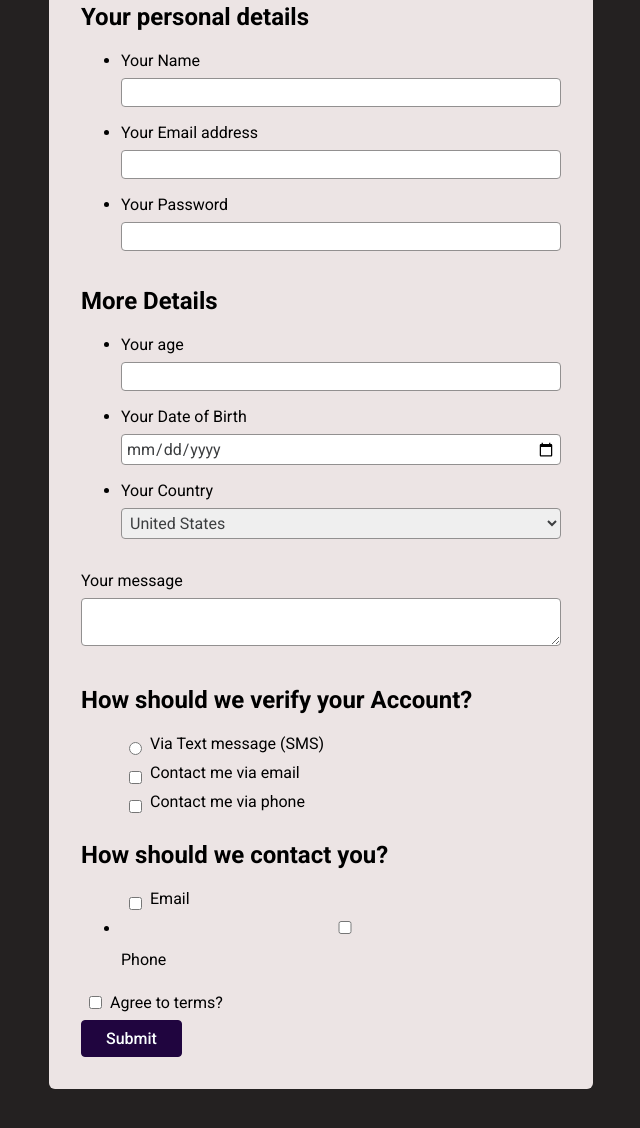
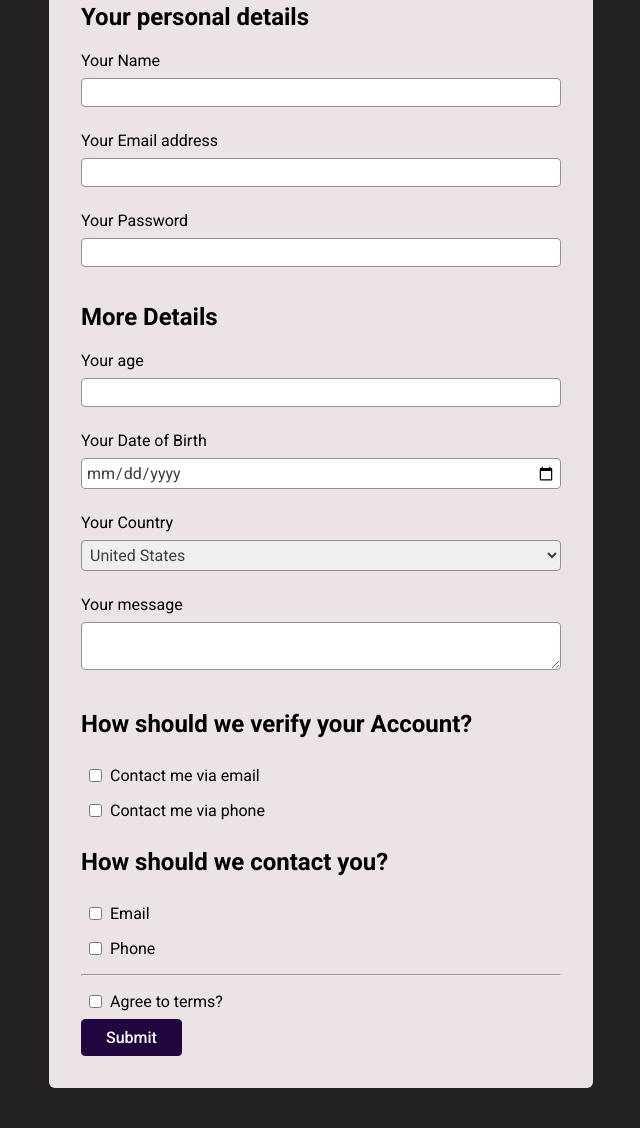
Before and after one commit to Hasrat270/HTML-Forms, a plain HTML site: page index.html in a window 1280 px wide. Shown: the part 156-1284 px from the top of the page, without its empty margins (319-959 px from the left). Drawn offline with Linux system fonts and the light colour scheme.

Commit message:
Version 0.11

```diff
--- a/index.html
+++ b/index.html
@@ -76,20 +76,10 @@
   <ul>
     <li class="form-control-inline">
       <input
-                type="radio"
-                name="verify"
-                id="verify-text-message"
-                value="text-message"
-              />
-              <label for="verify-text-message">Via Text message (SMS)</label>
-            </li>
-
-            <li class="form-control-inline">
-              <input
         type="checkbox"
         id="verify-email"
-                name="verify"
-                value="verifyemail"
+        name="verify-method"
+        value="email"
       />
       <label for="verify-email">Contact me via email</label>
     </li>
@@ -98,14 +88,13 @@
       <input
         type="checkbox"
         id="verify-phone"
-                name="verify"
-                value="verifyphone"
+        name="verify-method"
+        value="phone"
       />
       <label for="verify-phone">Contact me via phone</label>
     </li>
   </ul>
 </section>
-
 
 <section>
   <h2>How should we contact you?</h2>
@@ -119,7 +108,7 @@
       />
       <label for="contact-email">Email</label>
     </li>
-            <li>
+    <li class="form-control-inline">
       <input
         type="checkbox"
         id="contact-phone"
@@ -130,6 +119,9 @@
     </li>
   </ul>
 </section>
+
+
+        <hr>
 
         <section>
           <div class="form-control-inline">
--- a/styles.css
+++ b/styles.css
@@ -1,6 +1,17 @@
 body {
     background-color: rgb(36, 33, 33);
     font-family: 'Roboto', sans-serif;
+}
+
+h1 {
+    color: rgb(250, 255, 255);
+    text-align: center;
+}
+
+ul {
+    list-style-type: none;
+    margin: 0;
+    padding: 0;
 }
 
 form {
@@ -12,7 +23,7 @@ form {
 }
 
 label {
-    margin-bottom: 0.5rem;
+    margin: 0.5rem 0 0.5rem 0;
     display: block;
 }
 
@@ -65,7 +76,3 @@ button:hover {
     margin: 0.5rem;
 
 }
-
-div.form-control-inline label {
-    margin-top: 0.5rem;
-}
```
Lines whose indentation alone changed are shown as unchanged.
